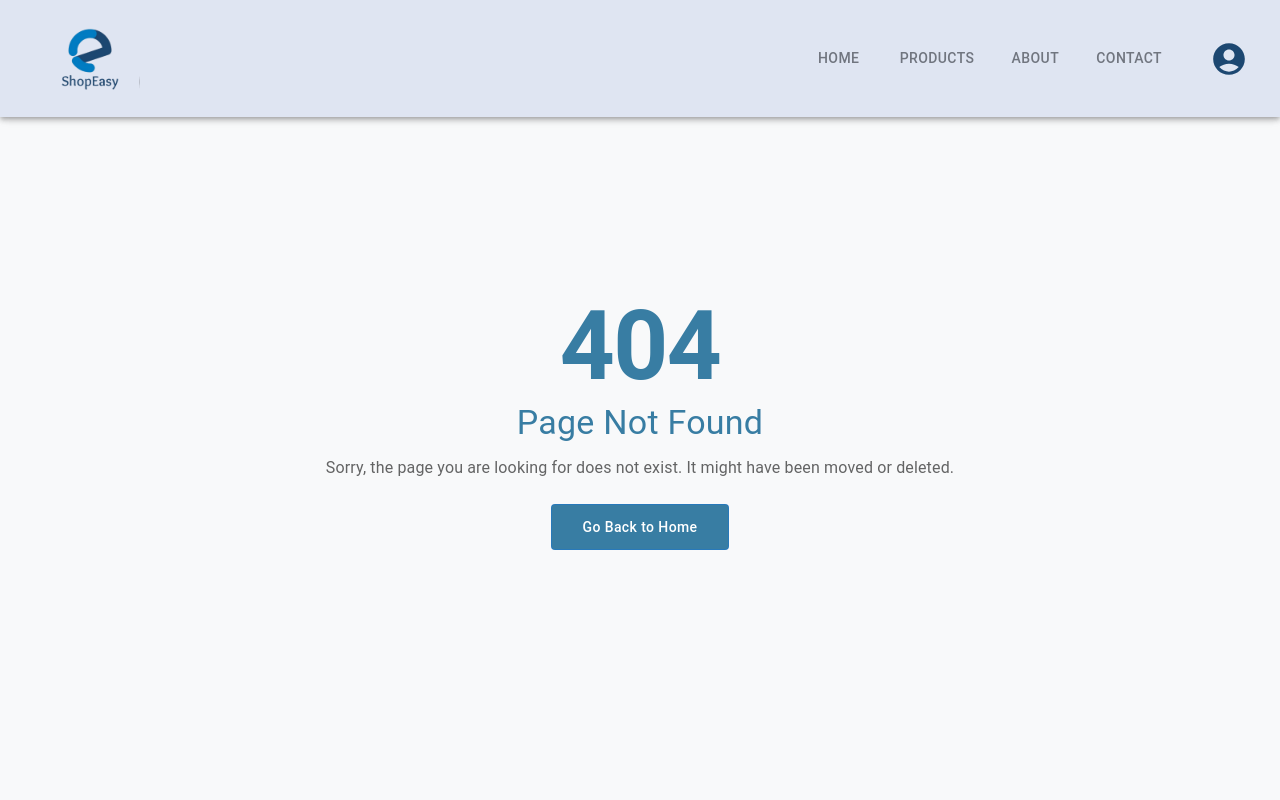
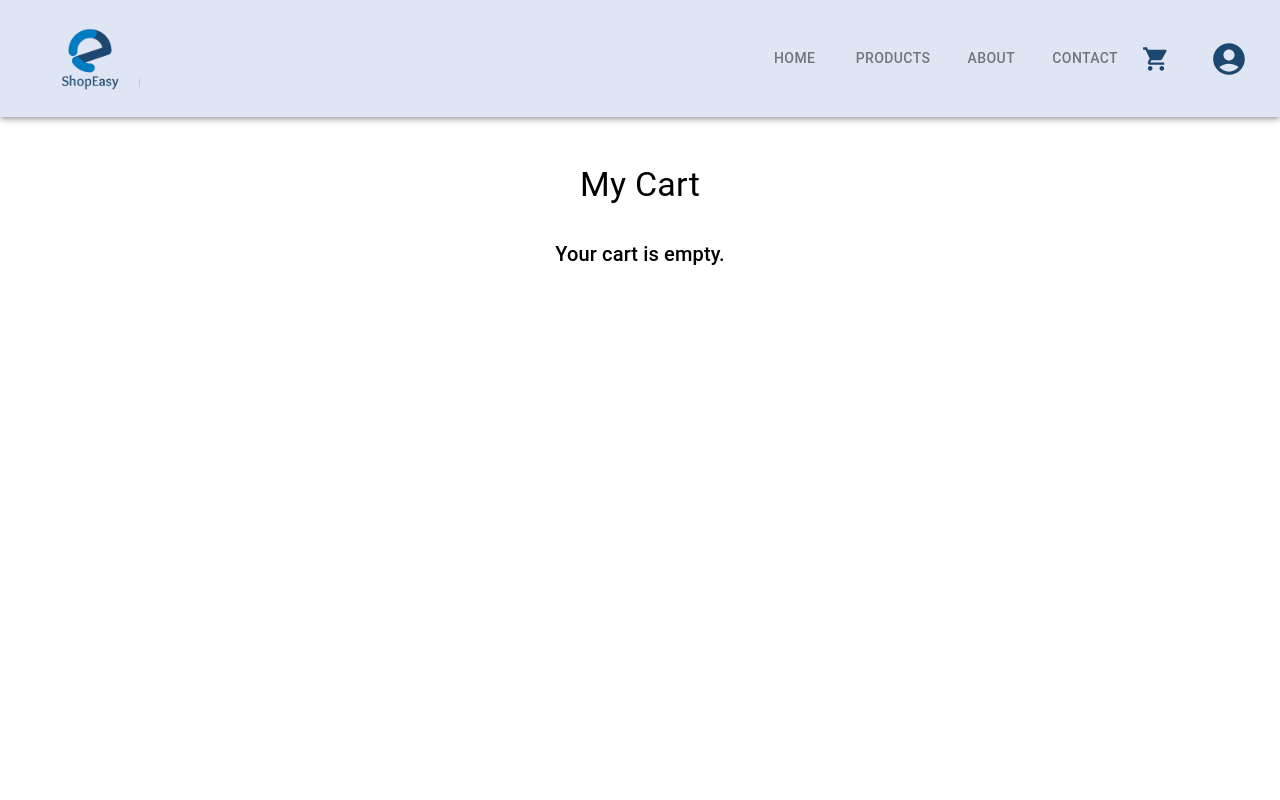
Before and after one commit to Zarib-Ali-Wasif/e-commerce, a React (Vite) app in the folder ecommerceFronted/: page /cart in a window 1280 px wide. Before the commit this address had no page. Shown: the top 800 px of the page. Built offline with nearby package versions, Linux system fonts and the light colour scheme.

Commit message:
add cart component

```diff
--- /dev/null
+++ b/ecommerceFronted/src/components/Cart.jsx
@@ -0,0 +1,58 @@
+import React from "react";
+import { useCart } from "../context/CartContext";
+import {
+  Box,
+  Typography,
+  Button,
+  List,
+  ListItem,
+  ListItemText,
+} from "@mui/material";
+
+const Cart = ({ products }) => {
+  const { cart, removeFromCart } = useCart();
+
+  // const product = products.find((p) => p.id === productId);
+
+  const getProductDetails = (productId) =>
+    products.find((product) => product.id === productId);
+
+  return (
+    <Box sx={{ padding: "20px", minHeight: "100vh", mt: 18 }}>
+      <Typography variant="h4" textAlign="center" mb={4}>
+        My Cart
+      </Typography>
+      {cart.length === 0 ? (
+        <Typography variant="h6" textAlign="center">
+          Your cart is empty.
+        </Typography>
+      ) : (
+        <List>
+          {cart.map((cartItem) => {
+            const product = getProductDetails(cartItem.productId);
+            return (
+              <ListItem
+                key={cartItem.productId}
+                sx={{ borderBottom: "1px solid #ddd" }}
+              >
+                <ListItemText
+                  primary={product.title}
+                  secondary={`Quantity: ${cartItem.quantity} | Price: $${product.price}`}
+                />
+                <Button
+                  variant="contained"
+                  color="error"
+                  onClick={() => removeFromCart(cartItem.productId)}
+                >
+                  Remove
+                </Button>
+              </ListItem>
+            );
+          })}
+        </List>
+      )}
+    </Box>
+  );
+};
+
+export default Cart;
--- a/ecommerceFronted/src/components/Header.jsx
+++ b/ecommerceFronted/src/components/Header.jsx
@@ -17,6 +17,7 @@ import {
   ListItemIcon,
   ListItemText,
   Drawer,
+  Badge,
 } from "@mui/material";
 import HomeOutlinedIcon from "@mui/icons-material/HomeOutlined";
 import InfoIcon from "@mui/icons-material/Info";
@@ -24,10 +25,15 @@ import PhoneIcon from "@mui/icons-material/Phone";
 import AccountCircleIcon from "@mui/icons-material/AccountCircle";
 import MenuIcon from "@mui/icons-material/Menu";
 import InventoryIcon from "@mui/icons-material/Inventory";
+import ShoppingCartIcon from "@mui/icons-material/ShoppingCart";
+import { useCart } from "../context/CartContext"; // Import "; // Adjust path as needed
 
 function Header() {
   const location = useLocation();
   const navigate = useNavigate();
+  const { cart } = useCart(); // Access the cart context
+  const cartCount = cart.reduce((acc, item) => acc + item.quantity, 0); // Calculate total items in the cart
+
   const tabsName = ["Home", "Products", "About", "Contact"];
   const drawerIconsComponent = [
     <HomeOutlinedIcon />,
@@ -88,6 +94,7 @@ function Header() {
 
   return (
     <Grid container id="header" zIndex={1} justifyContent="space-between">
+      {/* Main AppBar */}
       <AppBar
         position="fixed"
         sx={{
@@ -120,13 +127,12 @@ function Header() {
             textColor="inherit"
           >
             {tabsName.map((name, index) => (
-              // console.log(name),
               <Tab
                 key={index}
                 label={name}
                 component={NavLink}
-                to={name == "Home" ? "/" : `/${name.toLowerCase()}`}
-                value={name == "Home" ? "/" : `/${name.toLowerCase()}`}
+                to={name === "Home" ? "/" : `/${name.toLowerCase()}`}
+                value={name === "Home" ? "/" : `/${name.toLowerCase()}`}
                 sx={{
                   "&.active": {
                     color: "#1C4771",
@@ -139,6 +145,23 @@ function Header() {
             ))}
           </Tabs>
 
+          {/* Cart Icon with Badge */}
+          <IconButton component={NavLink} to="/cart">
+            <Badge
+              badgeContent={cartCount}
+              color="primary"
+              sx={{
+                "& .MuiBadge-badge": {
+                  backgroundColor: "#1C4771",
+                  color: "white",
+                },
+              }}
+            >
+              <ShoppingCartIcon sx={{ color: "#1C4771", fontSize: 28 }} />
+            </Badge>
+          </IconButton>
+
+          {/* Account Icon */}
           <IconButton>
             <AccountCircleIcon sx={{ color: "#1C4771", fontSize: 38, ml: 3 }} />
           </IconButton>
@@ -166,8 +189,19 @@ function Header() {
               onClick={() => navigate("/")}
             />
           </Typography>
-          <IconButton sx={{ display: { xs: "none", sm: "flex" } }}>
-            <AccountCircleIcon sx={{ color: "#1C4771", fontSize: 38, ml: 3 }} />
+          <IconButton component={NavLink} to="/cart">
+            <Badge
+              badgeContent={cartCount}
+              color="primary"
+              sx={{
+                "& .MuiBadge-badge": {
+                  backgroundColor: "#1C4771",
+                  color: "white",
+                },
+              }}
+            >
+              <ShoppingCartIcon sx={{ color: "#1C4771", fontSize: 28 }} />
+            </Badge>
           </IconButton>
         </Toolbar>
       </AppBar>
--- /dev/null
+++ b/ecommerceFronted/src/context/CartContext.jsx
@@ -0,0 +1,39 @@
+import React, { createContext, useContext, useState } from "react";
+
+const CartContext = createContext();
+
+export const useCart = () => useContext(CartContext);
+
+const CartProvider = ({ children }) => {
+  const [cart, setCart] = useState([]);
+
+  const addToCart = (product) => {
+    setCart((prevCart) => {
+      const existingProduct = prevCart.find(
+        (item) => item.productId === product.id
+      );
+      if (existingProduct) {
+        return prevCart.map((item) =>
+          item.productId === product.id
+            ? { ...item, quantity: item.quantity + 1 }
+            : item
+        );
+      }
+      return [...prevCart, { productId: product.id, quantity: 1 }];
+    });
+  };
+
+  const removeFromCart = (productId) => {
+    setCart((prevCart) =>
+      prevCart.filter((item) => item.productId !== productId)
+    );
+  };
+
+  return (
+    <CartContext.Provider value={{ cart, addToCart, removeFromCart }}>
+      {children}
+    </CartContext.Provider>
+  );
+};
+
+export default CartProvider;
--- a/ecommerceFronted/src/pages/ProductDetailsModal.jsx
+++ b/ecommerceFronted/src/pages/ProductDetailsModal.jsx
@@ -9,10 +9,11 @@ import {
   Rating,
 } from "@mui/material";
 import CloseIcon from "@mui/icons-material/Close";
+import { useCart } from "../context/CartContext";
 
 const ProductDetailsModal = ({ open, handleClose, productId, products }) => {
   const product = products.find((p) => p.id === productId);
-
+  const { addToCart } = useCart(); // Access addToCart function
   if (!product) {
     return (
       <Modal
@@ -153,6 +154,7 @@ const ProductDetailsModal = ({ open, handleClose, productId, products }) => {
             <Button
               variant="contained"
               color="primary"
+              onClick={() => addToCart(product)} // Add product to cart
               sx={{ mt: 3, backgroundColor: "#1C4771" }}
             >
               Add to Cart
--- a/ecommerceFronted/src/pages/Products.jsx
+++ b/ecommerceFronted/src/pages/Products.jsx
@@ -16,6 +16,8 @@ import {
 } from "@mui/material";
 import { useParams, useNavigate } from "react-router-dom";
 import ProductDetailsModal from "./ProductDetailsModal";
+import { useCart } from "../context/CartContext";
+import Cart from "../components/Cart";
 
 const Products = ({ showModal }) => {
   const [modalOpen, setModalOpen] = useState(false);
@@ -91,6 +93,8 @@ const Products = ({ showModal }) => {
   const handleOpenModal = (id) => {
     navigate(`/products/${id}`);
   };
+
+  const { addToCart } = useCart(); // Access addToCart function
 
   return (
     <>
@@ -235,6 +239,7 @@ const Products = ({ showModal }) => {
                     <Button
                       variant="contained"
                       color="primary"
+                      onClick={() => addToCart(product)} // Add product to cart
                       sx={{
                         textTransform: "none",
                         marginRight: 1,
@@ -271,6 +276,12 @@ const Products = ({ showModal }) => {
           products={products}
         />
       )}
+
+      {/* Cart */}
+      <Cart products={products} />
+      {/* {selectedProductId && (
+        <Cart productId={selectedProductId} products={products} />
+      )} */}
       <Toolbar />
     </>
   );
--- a/ecommerceFronted/src/routes/AppRoutes.jsx
+++ b/ecommerceFronted/src/routes/AppRoutes.jsx
@@ -6,9 +6,12 @@ import Products from "../pages/Products";
 import Contact from "../pages/Contact";
 import NotFound from "../pages/NotFound";
 import Layout from "../components/Layout";
+import Cart from "../components/Cart";
+import CartProvider from "../context/CartContext";
 
 function AppRoutes() {
   return (
+    <CartProvider>
       <BrowserRouter
         future={{
           v7_startTransition: true,
@@ -21,13 +24,18 @@ function AppRoutes() {
             <Route path="/" element={<Home />} />
             <Route path="/about" element={<About />} />
             <Route path="/products" element={<Products />} />
-          <Route path="/products/:id" element={<Products showModal={true} />} />
+            <Route
+              path="/products/:id"
+              element={<Products showModal={true} />}
+            />
             <Route path="/contact" element={<Contact />} />
+            <Route path="/cart" element={<Cart />} />
 
             <Route path="*" element={<NotFound />} />
           </Routes>
         </Layout>
       </BrowserRouter>
+    </CartProvider>
   );
 }
 
```
Lines whose indentation alone changed are shown as unchanged.
